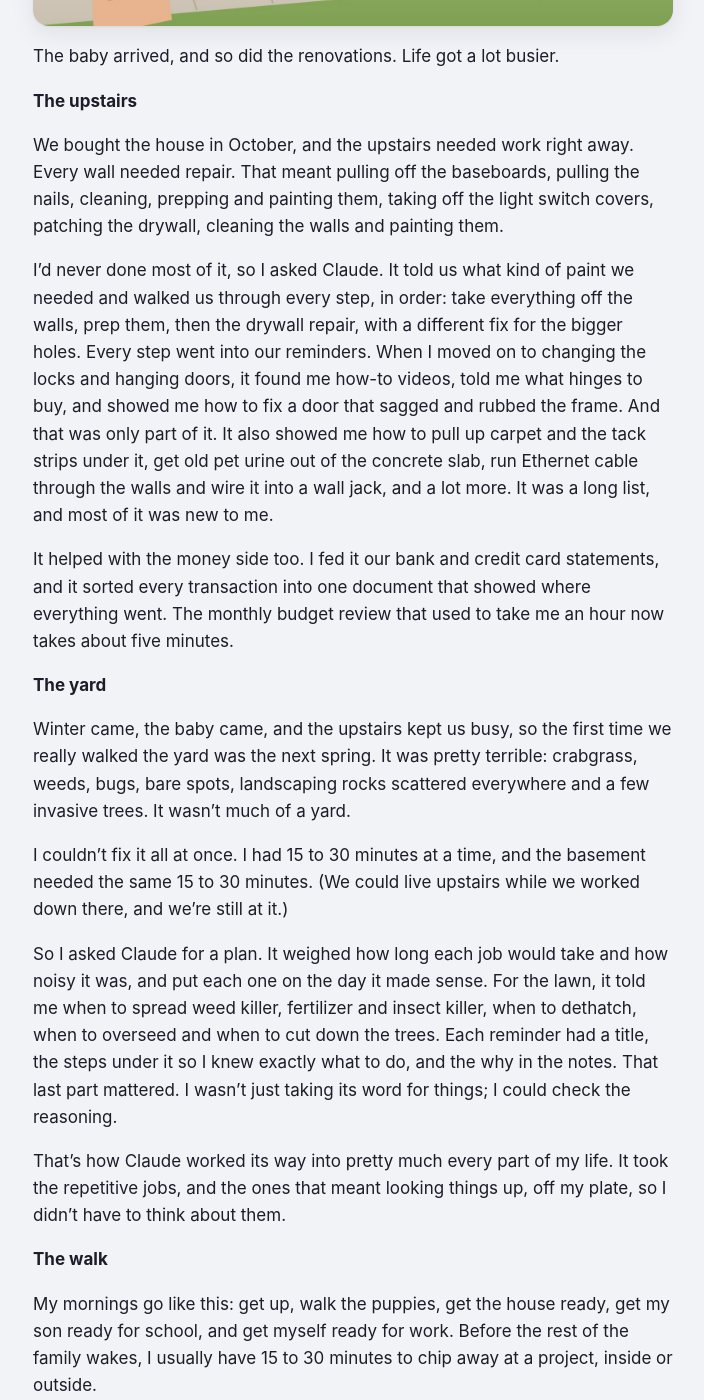
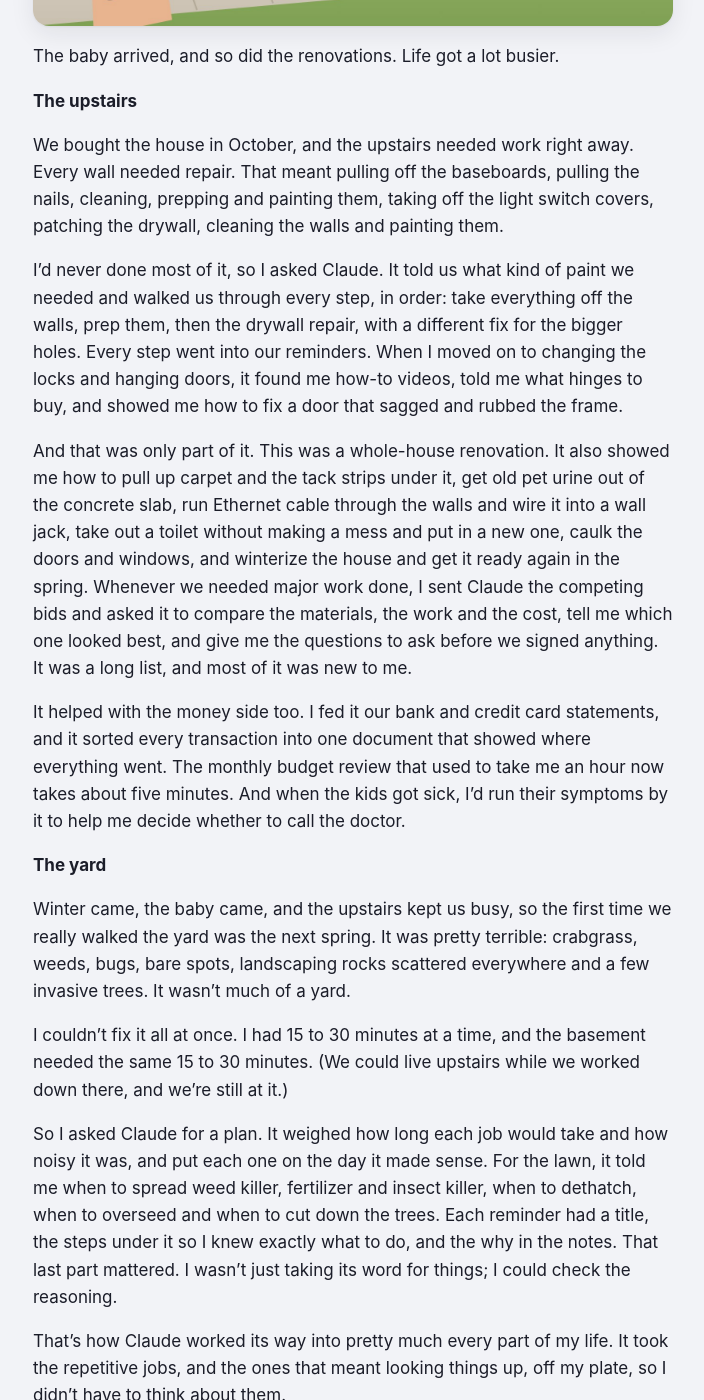
Before and after one commit to steibelapps/steibelapps.github.io, a Jekyll site: the page built from _posts/2026-12-06-a-potty-timer.md, in a window 1280 px wide and 1400 px high, scrolled down 608 px. Shown: the whole window, without its empty margins (287-991 px from the left). Built offline with Jekyll 4.4.1, drawn with Linux system fonts in a browser that asks for light colours.

Commit message:
Dec 6 post: the whole-house list, contractor bids, sick kids
Co-Authored-By: Claude Opus 5.5 <noreply@anthropic.com>
Claude-Session: https://claude.ai/code/session_012svooy2GteLEcifb4fmAAz

```diff
--- a/_posts/2026-12-06-a-potty-timer.md
+++ b/_posts/2026-12-06-a-potty-timer.md
@@ -12,9 +12,11 @@ The baby arrived, and so did the renovations. Life got a lot busier.
 
 We bought the house in October, and the upstairs needed work right away. Every wall needed repair. That meant pulling off the baseboards, pulling the nails, cleaning, prepping and painting them, taking off the light switch covers, patching the drywall, cleaning the walls and painting them.
 
-I'd never done most of it, so I asked Claude. It told us what kind of paint we needed and walked us through every step, in order: take everything off the walls, prep them, then the drywall repair, with a different fix for the bigger holes. Every step went into our reminders. When I moved on to changing the locks and hanging doors, it found me how-to videos, told me what hinges to buy, and showed me how to fix a door that sagged and rubbed the frame. And that was only part of it. It also showed me how to pull up carpet and the tack strips under it, get old pet urine out of the concrete slab, run Ethernet cable through the walls and wire it into a wall jack, and a lot more. It was a long list, and most of it was new to me.
+I'd never done most of it, so I asked Claude. It told us what kind of paint we needed and walked us through every step, in order: take everything off the walls, prep them, then the drywall repair, with a different fix for the bigger holes. Every step went into our reminders. When I moved on to changing the locks and hanging doors, it found me how-to videos, told me what hinges to buy, and showed me how to fix a door that sagged and rubbed the frame.
 
-It helped with the money side too. I fed it our bank and credit card statements, and it sorted every transaction into one document that showed where everything went. The monthly budget review that used to take me an hour now takes about five minutes.
+And that was only part of it. This was a whole-house renovation. It also showed me how to pull up carpet and the tack strips under it, get old pet urine out of the concrete slab, run Ethernet cable through the walls and wire it into a wall jack, take out a toilet without making a mess and put in a new one, caulk the doors and windows, and winterize the house and get it ready again in the spring. Whenever we needed major work done, I sent Claude the competing bids and asked it to compare the materials, the work and the cost, tell me which one looked best, and give me the questions to ask before we signed anything. It was a long list, and most of it was new to me.
+
+It helped with the money side too. I fed it our bank and credit card statements, and it sorted every transaction into one document that showed where everything went. The monthly budget review that used to take me an hour now takes about five minutes. And when the kids got sick, I'd run their symptoms by it to help me decide whether to call the doctor.
 
 **The yard**
 
```
